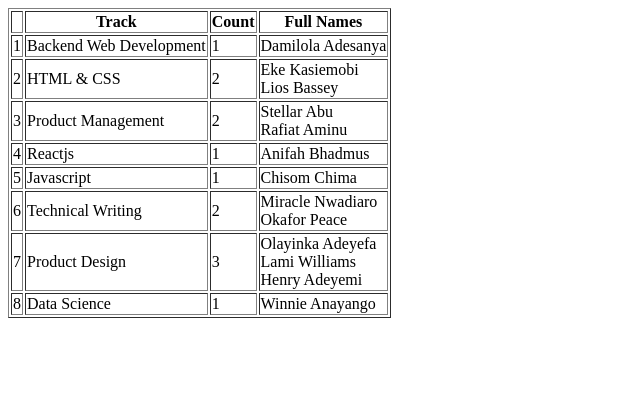
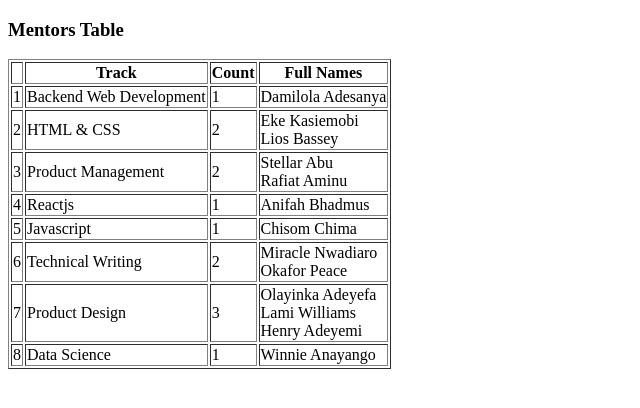
Before and after one commit to abner-vee/mentor-table, a plain HTML site: page index.html in a window 1280 px wide. Shown: the whole page, without its empty margins (0-640 px from the left). Drawn offline with Linux system fonts and the light colour scheme.

Commit message:
1 file modified

```diff
--- a/index.html
+++ b/index.html
@@ -6,6 +6,7 @@
     <meta name="viewport" content="width=device-width" />
   </head>
   <body>
+    <h3>Mentors Table</h3>
     <table border="1">
       <thead>
         <tr>
```
